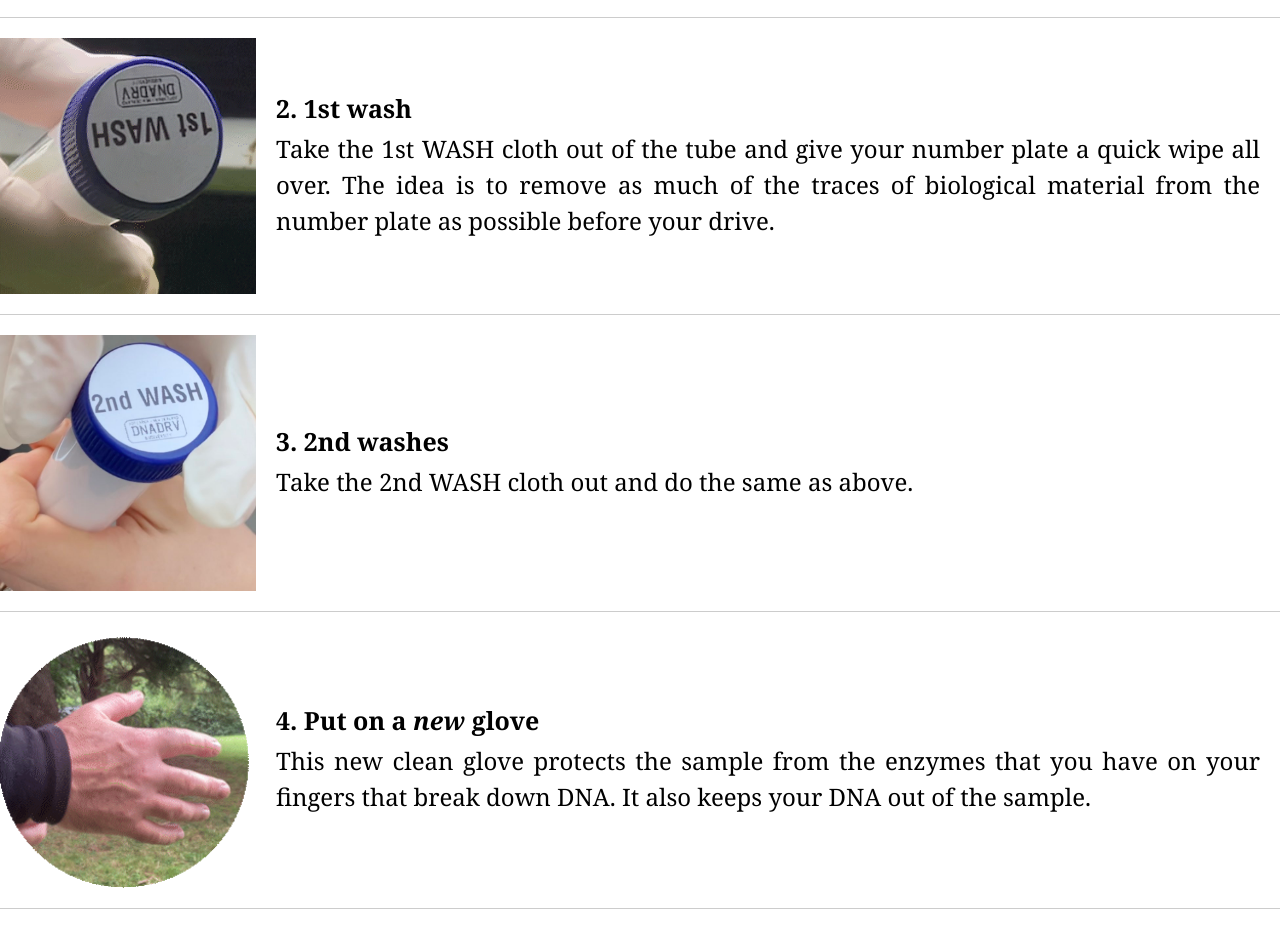
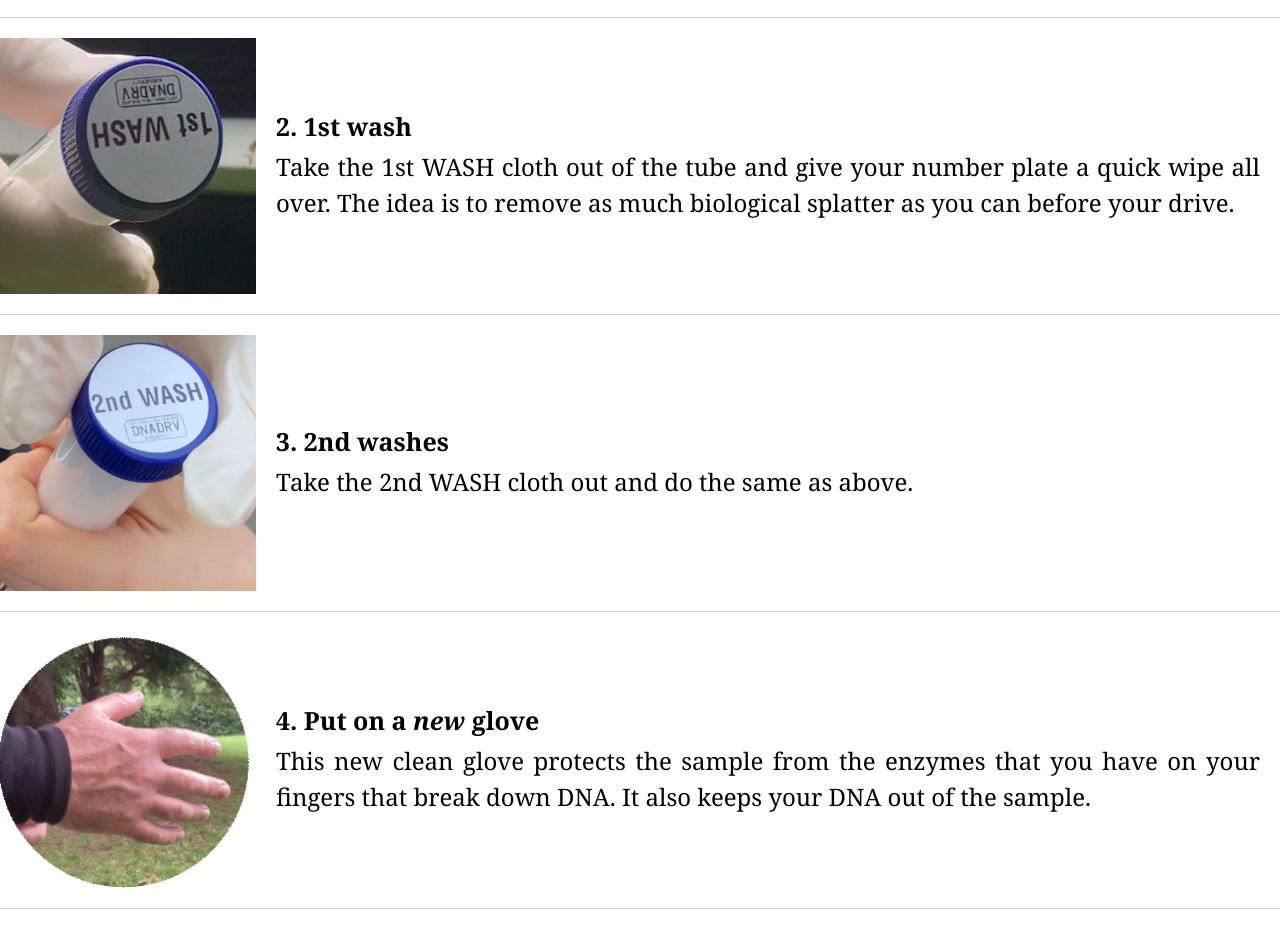
Before and after one commit to DNADRV/dnadrv.github.io, a plain HTML site: page instructions.html in a window 1280 px wide. Shown: the part 1844-2770 px from the top of the page. Drawn offline with Linux system fonts and the light colour scheme.

Commit message:
Update instructions.html

```diff
--- a/instructions.html
+++ b/instructions.html
@@ -111,8 +111,7 @@
     </div>
     <div class="text">
       <h2> 2. 1st wash </h2>
-      <p>Take the 1st WASH cloth out of the tube and give your number plate a quick wipe all over. The idea is to remove as much of the traces of biological material from
-        the number plate as possible before your drive.</p>
+      <p>Take the 1st WASH cloth out of the tube and give your number plate a quick wipe all over. The idea is to remove as much biological splatter as you can <en>before</en> your drive.</p>
     </div>
 
 </div>
```
